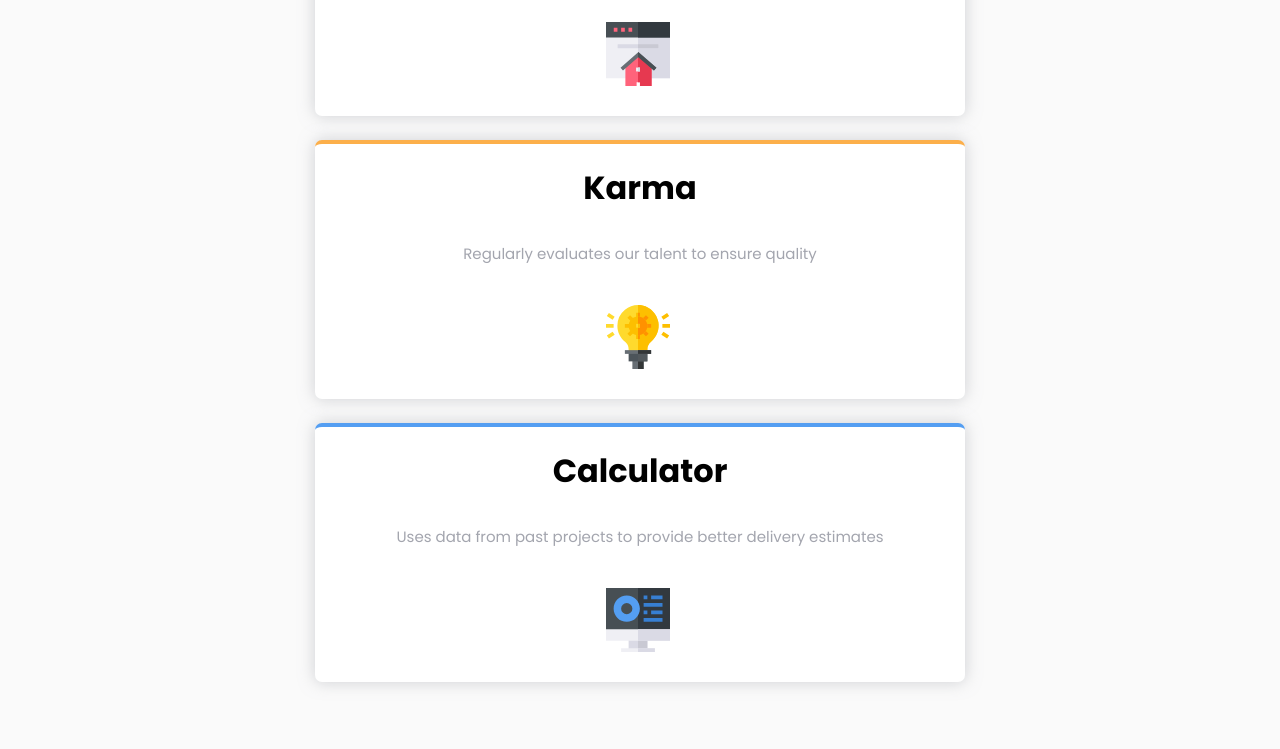
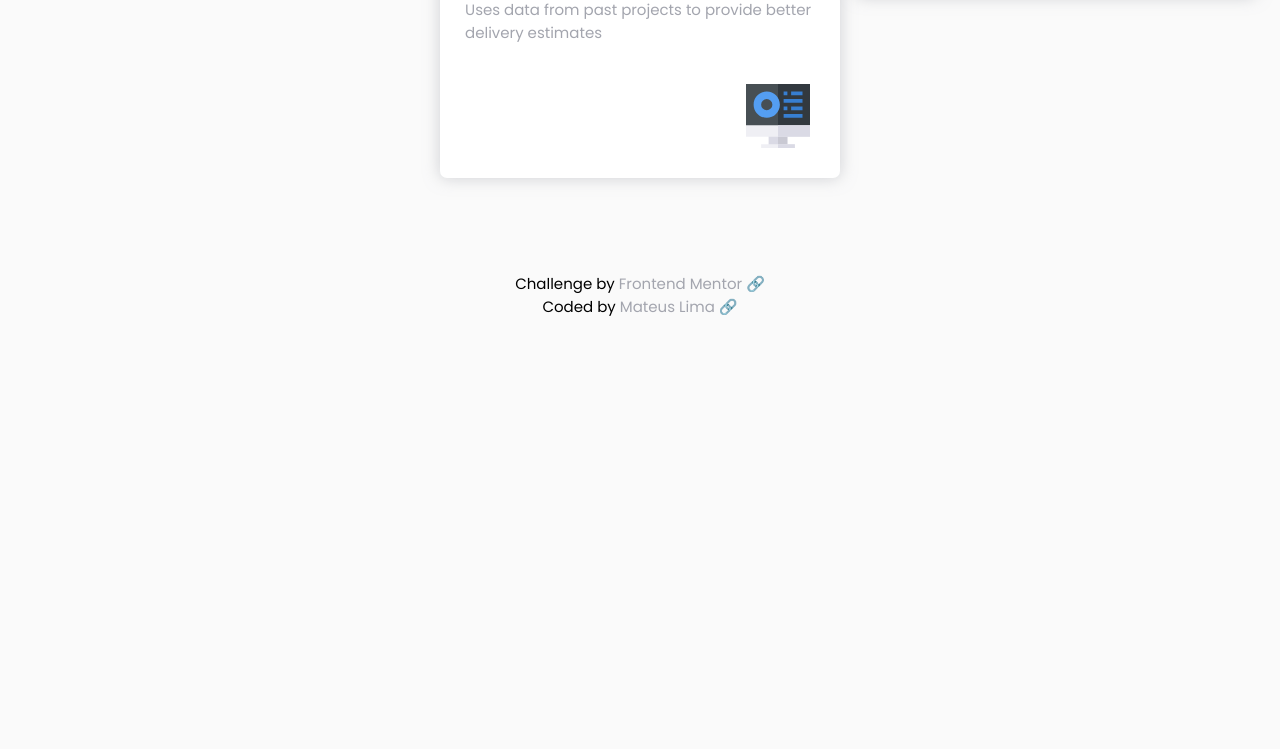
Before and after one commit to mts-ml/four-card-feature-section-master, a website: page index.html in a window 1280 px wide. Shown: the part 766-1515 px from the top of the page. After the commit the page ends 1084 px from the top, so only its background shows below. Drawn offline with Linux system fonts and the light colour scheme.

Commit message:
Cards position not correct, just saving this version

```diff
--- a/styles/mq1.scss
+++ b/styles/mq1.scss
@@ -30,3 +30,52 @@ main {
       margin: auto;
    }
 }
+
+
+@media screen and (min-width: 1244px) {
+   body {
+      display: flex;
+      flex-direction: column;
+      height: 100vh;
+   }
+
+
+
+   div#content {
+      width: 1244px;
+   }
+
+   header {
+      margin: auto;
+      width: 650px;
+      margin-bottom: 60px;
+   }
+
+   main {
+      max-width: 1244px;
+      display: flex;
+      align-items: center;
+      justify-content: center;
+      flex-flow: row wrap;
+      text-align: left;
+      gap: 1rem;
+
+      div.cards {
+         width: 400px;
+
+         img {
+            margin-right: 0;
+         }
+      }
+
+      div.cards:nth-child(odd) {
+         transform: translateY(50%);
+      }
+   }
+
+
+
+   footer {
+      margin-top: auto;
+   }
+}
```
Also changed, not shown: styles/mq1.css, 1 other file.
